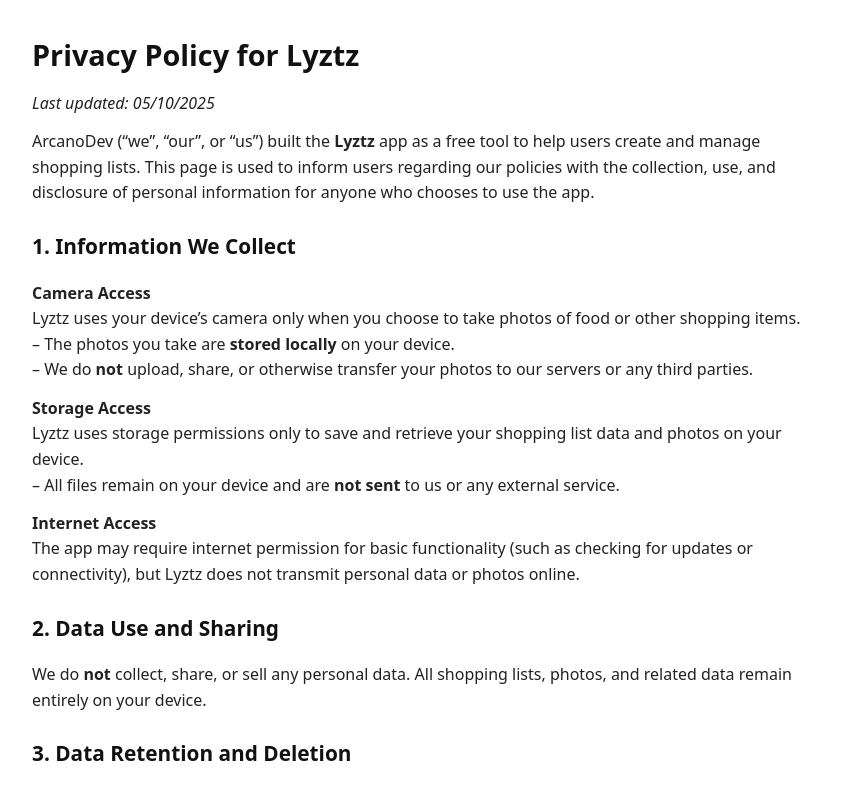
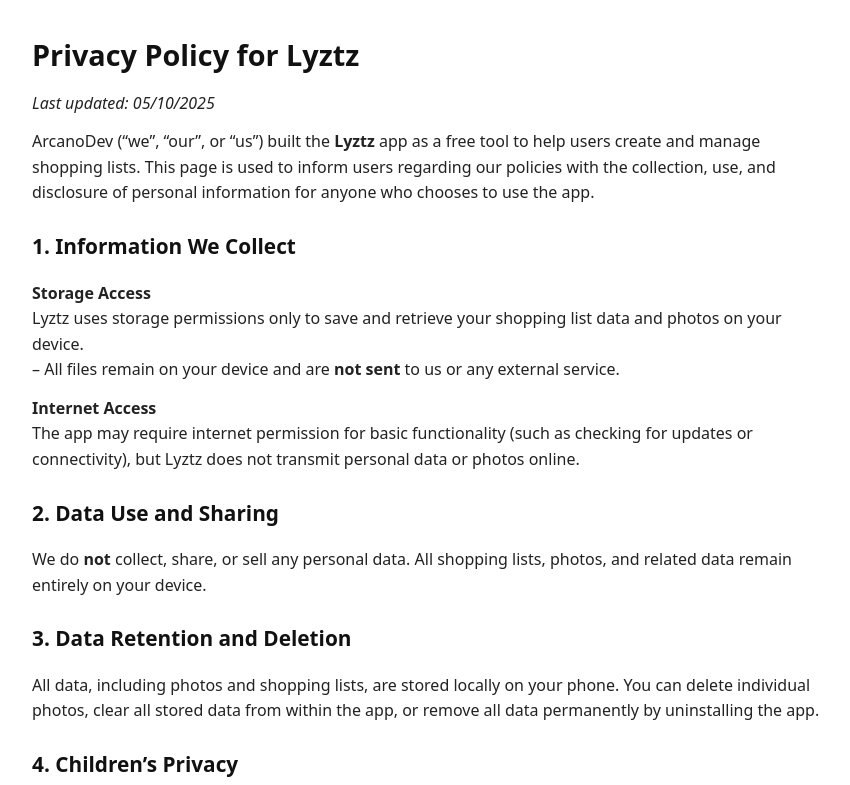
Before and after one commit to arcano-mod/privacy, a plain HTML site: page index.html in a window 1280 px wide. Shown: the top 785 px of the page, without its empty margins (208-1058 px from the left). Drawn offline with Linux system fonts and the light colour scheme.

Commit message:
removed camera

```diff
--- a/index.html
+++ b/index.html
@@ -40,12 +40,6 @@
   </p>
 
   <h2>1. Information We Collect</h2>
-
-  <p><strong>Camera Access</strong><br>
-    Lyztz uses your device’s camera only when you choose to take photos of food or other shopping items.<br>
-    – The photos you take are <strong>stored locally</strong> on your device.<br>
-    – We do <strong>not</strong> upload, share, or otherwise transfer your photos to our servers or any third parties.
-  </p>
 
   <p><strong>Storage Access</strong><br>
     Lyztz uses storage permissions only to save and retrieve your shopping list data and photos on your device.<br>
```
